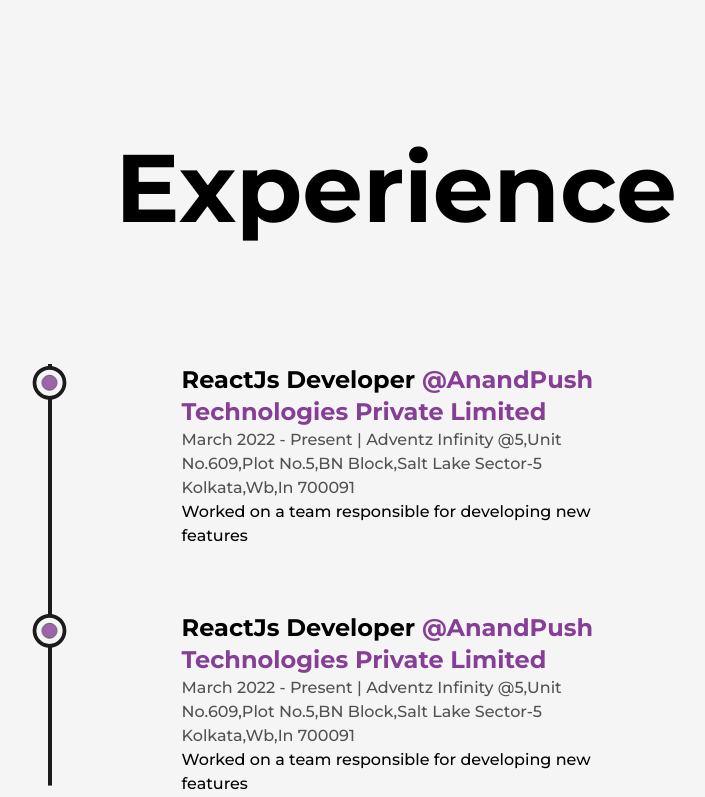
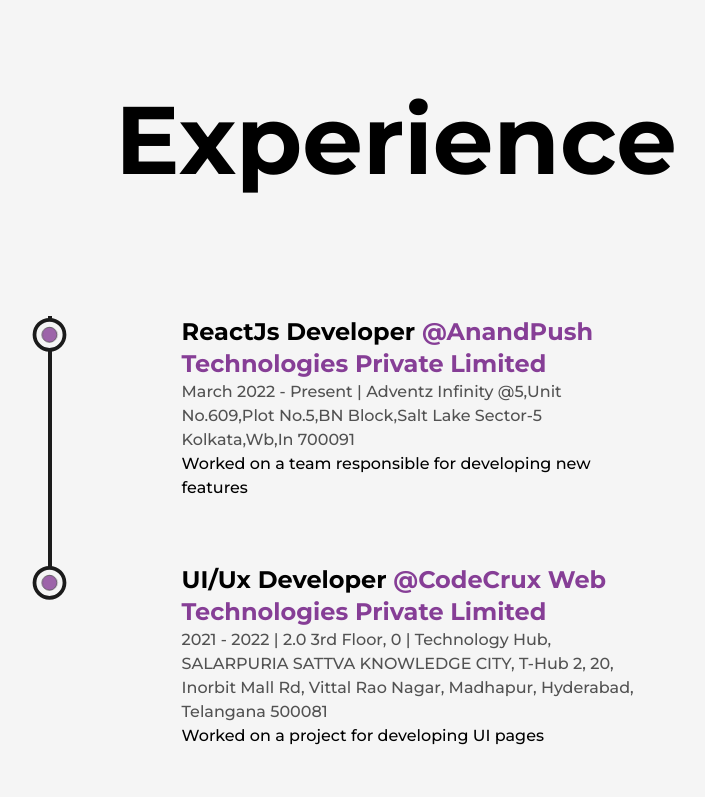
Before and after one commit to 01rohanv/my_portfolio, a Next.js app: page /about in a window 1280 px wide. Shown: the part 2000-2797 px from the top of the page, without its empty margins (244-949 px from the left). Built offline with nearby package versions, Linux system fonts and the light colour scheme.

Commit message:
project added

```diff
--- a/app/about/page.js
+++ b/app/about/page.js
@@ -74,7 +74,7 @@
               />
             </div>
             <div className="col-span-2 flex flex-col items-end justify-between xl:col-span-8 xl:flex-row xl:items-center md:order-3">
-              <div className="flex flex-col items-end justify-center xl:items-center">
+              {/* <div className="flex flex-col items-end justify-center xl:items-center">
                 <span className="inline-block text-7xl font-bold md:text-6xl sm:text-5xl xs:text-4xl">
                   <AnimatedNumbers value={50} />+
                 </span>
@@ -84,10 +84,10 @@
                 >
                   satisfied clients
                 </h2>
-              </div>
+              </div> */}
               <div className="flex flex-col items-end justify-center xl:items-center">
                 <span className="inline-block text-7xl font-bold md:text-6xl sm:text-5xl xs:text-4xl">
-                  <AnimatedNumbers value={40} />+
+                  <AnimatedNumbers value={15} />+
                 </span>
                 <h2
                   className="text-xl font-medium capitalize text-dark/75 dark:text-light/75
--- a/app/components/Education.jsx
+++ b/app/components/Education.jsx
@@ -51,15 +51,15 @@
             info="Revelent courses"
           />
           <Details
-            type="Bachelor of Technology In Computer Science"
-            time="2017-2021"
-            place="IFHE Hyderabad"
+            type="Completed Intermediate from School Dr.V.S.E.C"
+            time="2017"
+            place="Dr. V.S.E.C, Kanpur"
             info="Revelent courses"
           />
           <Details
-            type="Bachelor of Technology In Computer Science"
-            time="2017-2021"
-            place="IFHE Hyderabad"
+            type="Completed HighSchool from School Dr.V.S.E.C"
+            time="2015"
+            place="Dr. V.S.E.C, Kanpur"
             info="Revelent courses"
           />
         </ul>
--- a/app/components/Experience.jsx
+++ b/app/components/Experience.jsx
@@ -60,28 +60,20 @@
             companyLink="https://atpl.live/"
           />
           <Details
-            position="ReactJs Developer"
-            company="AnandPush Technologies Private Limited"
-            time="March 2022 - Present"
-            address="Adventz Infinity @5,Unit No.609,Plot No.5,BN Block,Salt Lake Sector-5 Kolkata,Wb,In 700091"
-            work="Worked on a team responsible for developing new features"
-            companyLink="https://atpl.live/"
+            position="UI/Ux Developer"
+            company="CodeCrux Web Technologies Private Limited"
+            time="2021 - 2022"
+            address="2.0 3rd floor, 0 | Technology Hub, SALARPURIA SATTVA KNOWLEDGE CITY, T-Hub 2, 20, Inorbit Mall Rd, Vittal Rao Nagar, Madhapur, Hyderabad, Telangana 500081"
+            work="Worked on a project for developing UI pages"
+            companyLink="https://codecrux.com/"
           />
           <Details
-            position="ReactJs Developer"
-            company="AnandPush Technologies Private Limited"
-            time="March 2022 - Present"
-            address="Adventz Infinity @5,Unit No.609,Plot No.5,BN Block,Salt Lake Sector-5 Kolkata,Wb,In 700091"
-            work="Worked on a team responsible for developing new features"
-            companyLink="https://atpl.live/"
-          />
-          <Details
-            position="ReactJs Developer"
-            company="AnandPush Technologies Private Limited"
-            time="March 2022 - Present"
-            address="Adventz Infinity @5,Unit No.609,Plot No.5,BN Block,Salt Lake Sector-5 Kolkata,Wb,In 700091"
-            work="Worked on a team responsible for developing new features"
-            companyLink="https://atpl.live/"
+            position="Intern"
+            company="Ahex Technologies Private Limited"
+            time="2020"
+            address=" P.No-1367 to 1370, 100 ft Road, VIP Hills, Silicon Valley, Madhapur, Hyderabad, Telangana 500081"
+            work="Worked as a intern"
+            companyLink="https://ahex.co/"
           />
         </ul>
       </div>
--- a/app/components/Footer.jsx
+++ b/app/components/Footer.jsx
@@ -25,9 +25,9 @@
             Rohan Verma
           </Link>
         </div>
-        <Link href="/" target="_blank" className="underline underline-offset-2">
-          Say Hello
-        </Link>
+        {/* <Link href="/" target="_blank" className="underline underline-offset-2"> */}
+        <span>&#9993; rv0181998@gmail.com</span>
+        {/* </Link> */}
       </Layout>
     </footer>
   );
--- a/app/components/HireMe.jsx
+++ b/app/components/HireMe.jsx
@@ -5,7 +5,7 @@
 const HireMe = () => {
   return (
     <div className="fixed left-4 bottom-4 flex items-center justify-center overflow-hidden md:right-8 md:left-auto md:top-0 md:bottom-auto md:absolute sm:right-0">
-      <div className="w-48 h-auto flex items-center justify-center relative md:w-24">
+      {/* <div className="w-48 h-auto flex items-center justify-center relative md:w-24">
         <CircularText
           className={"fill-dark animate-spin-slow dark:fill-light"}
         />
@@ -17,7 +17,7 @@
         >
           Hire Me
         </Link>
-      </div>
+      </div> */}
     </div>
   );
 };
--- a/app/layout.js
+++ b/app/layout.js
@@ -18,9 +18,10 @@
         className={`${montserrat.variable} font-mont bg-light dark:bg-dark w-full min-h-screen`}
       >
         <Navbar />
-        <AnimatePresence mode="wait">
-          <main key={pathname}>{children}</main>
-        </AnimatePresence>
+        {children}
+        {/* <AnimatePresence mode="wait"> */}
+        {/* <main key={pathname}>{children}</main> */}
+        {/* </AnimatePresence> */}
         <Footer />
       </body>
     </html>
--- a/app/project/page.js
+++ b/app/project/page.js
@@ -8,6 +8,7 @@
 import { GitHubIcon } from "../components/Icons";
 import projectImg from "../../public/images/netflix.png";
 import reactportfolio from "../../public/images/reactportfolio.png";
+import taskTracker from "../../public/images/taskTracker.png";
 import { motion } from "framer-motion";
 import TransitionEffect from "../components/TransitionEffect";
 
@@ -160,16 +161,16 @@
             </div>
             <div className="col-span-6 sm:col-span-12">
               <Project
-                title="Netflix Clone"
-                summary="A demo netflix clone in which you can see the trailer also"
-                link="/"
-                github="/"
-                img={projectImg}
+                title="Task Tracker"
+                summary="A demo project where you can trackyour daily task."
+                link="https://github.com/01rohanv/task-tracker"
+                github="https://github.com/01rohanv/task-tracker"
+                img={taskTracker}
                 type="Featured Project"
               />
             </div>
 
-            <div className="col-span-12">
+            {/* <div className="col-span-12">
               <FeaturedProject
                 title="Netflix Clone"
                 summary="A demo netflix clone in which you can see the trailer also"
@@ -199,7 +200,7 @@
                 img={projectImg}
                 type="Featured Project"
               />
-            </div>
+            </div> */}
           </div>
         </Layout>
       </main>
```
Also changed, not shown: public/images/taskTracker.png (added).
